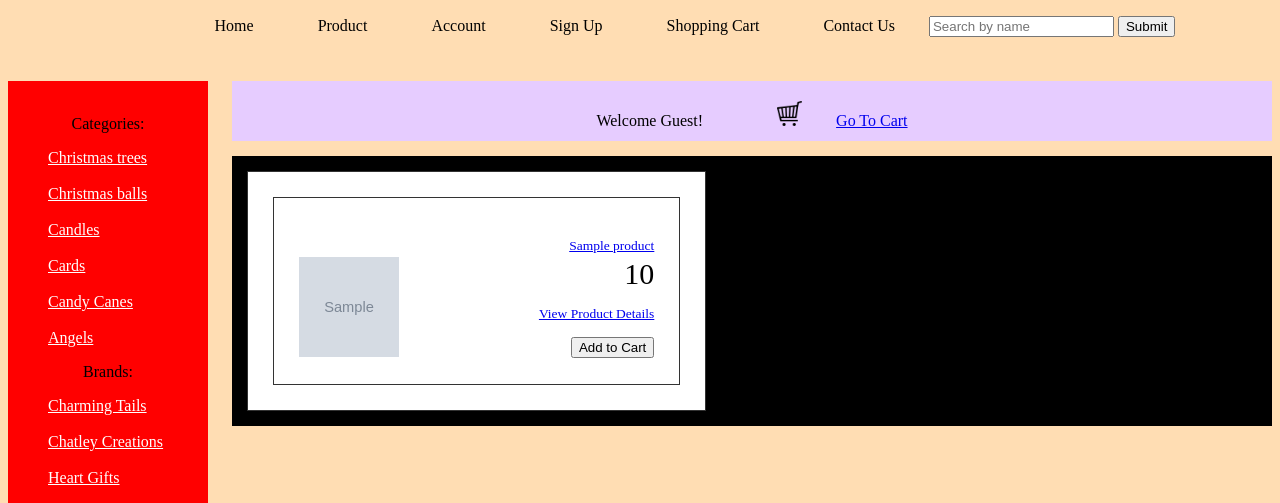
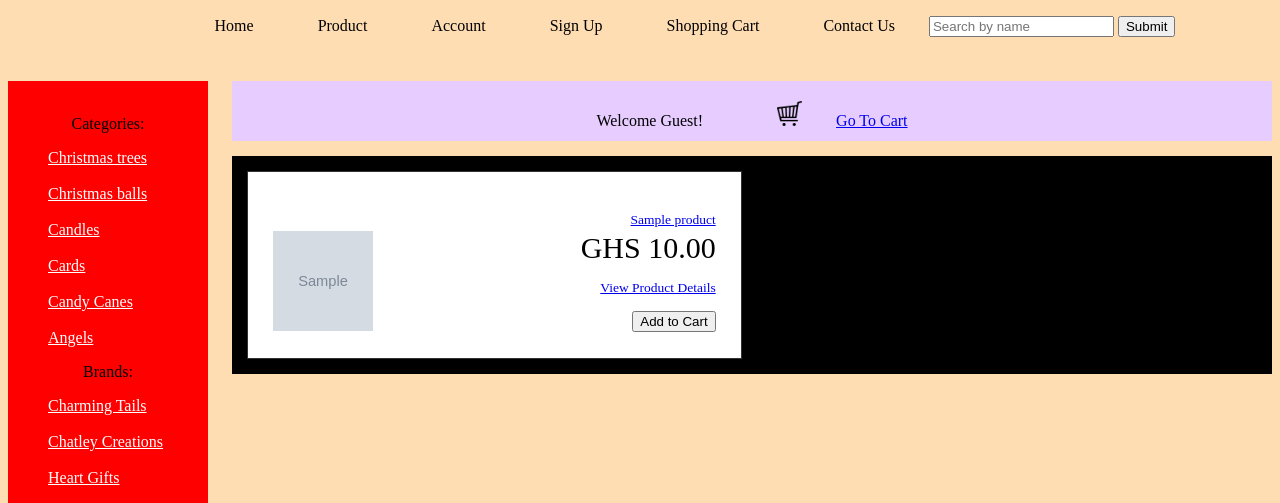
Before and after one commit to nanaadjoabentil/ecommerce, a PHP site: page / in a window 1280 px wide. Shown: the part 312-815 px from the top of the page. Run offline with PHP 8.4, Linux system fonts and the light colour scheme; tables that the repository leaves empty hold one stand-in row (values such as "Sample post").

Commit message:
feb 12 1:53am

```diff
--- a/lab4/display.php
+++ b/lab4/display.php
@@ -3,7 +3,7 @@ require_once("admin/database/connect.php");
 
 function homeDisplay()
 {
-  $sql = "SELECT product_image,product_title,product_price FROM products";
+  $sql = "SELECT product_image,product_title,product_price FROM products ORDER BY RAND()"; //random selection order each time.
 
   $connect = new Connect;
 
@@ -13,7 +13,7 @@ function homeDisplay()
   {
     echo "<div class=\"grid-item\">";
     echo "<a href=\"php/view4.php\">" . $results['product_title'] . "</a><br>";
-    echo "<a href=\"php/view4.php\"><img src=".$results['product_image']."></a>".$results['product_price']."<br>";
+    echo "<a href=\"php/view4.php\"><img src=".$results['product_image']."></a>"."GHS ". $results['product_price'].".00"."<br>";
     echo "<a href=\"php/view1.php\">View Product Details </a><br>";
     echo "<input type=\"button\" value=\"Add to Cart\">";
     echo "</div>";
--- a/lab4/index.php
+++ b/lab4/index.php
@@ -60,11 +60,9 @@
 
   <div id='content'>
     <div class="grid-container">
-      <div class="grid-item">
         <?php require_once("display.php");
         homeDisplay();
         ?>
-      </div>
     </div>
   </div>
 </div>
```
Also changed, not shown: lab4/images/Unknown-2.png (added), lab4/images/images-3.jpeg (added), lab4/images/images-4.png (added), lab4/images/images-6.png (added).
